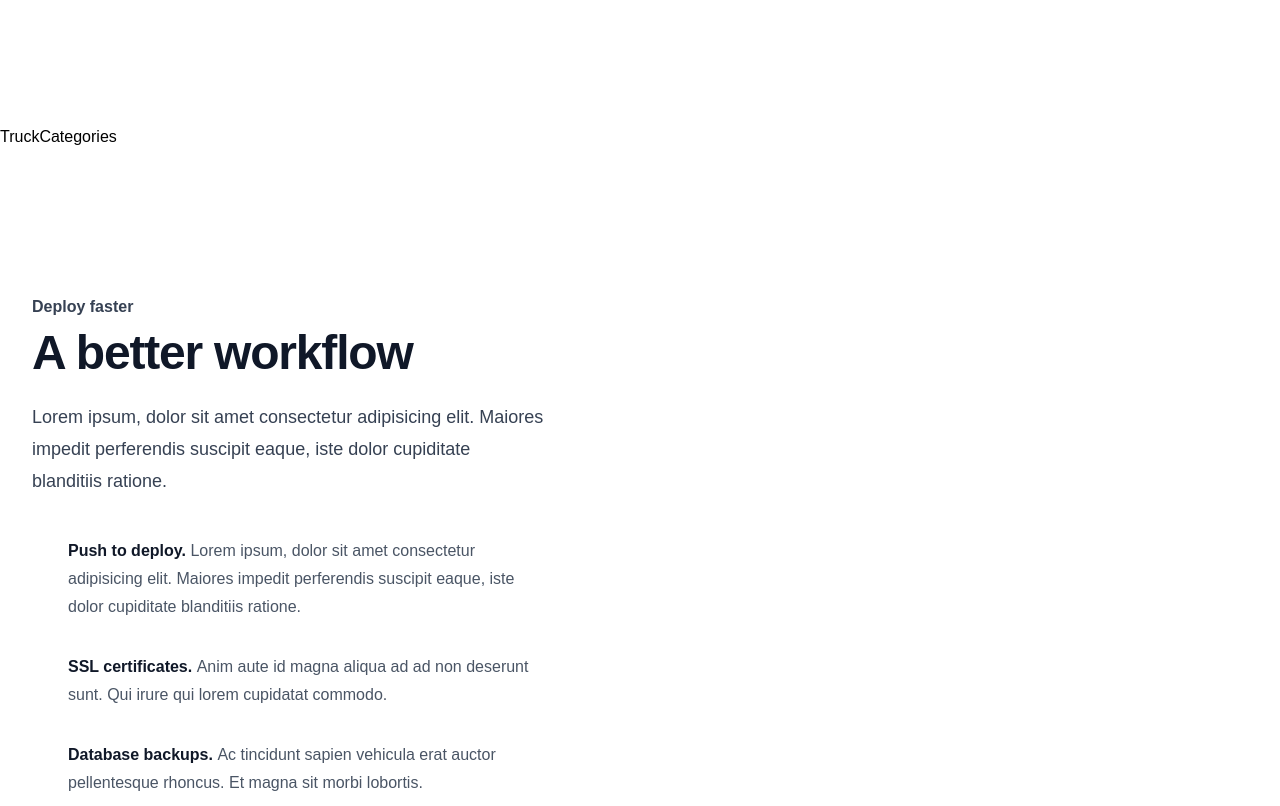
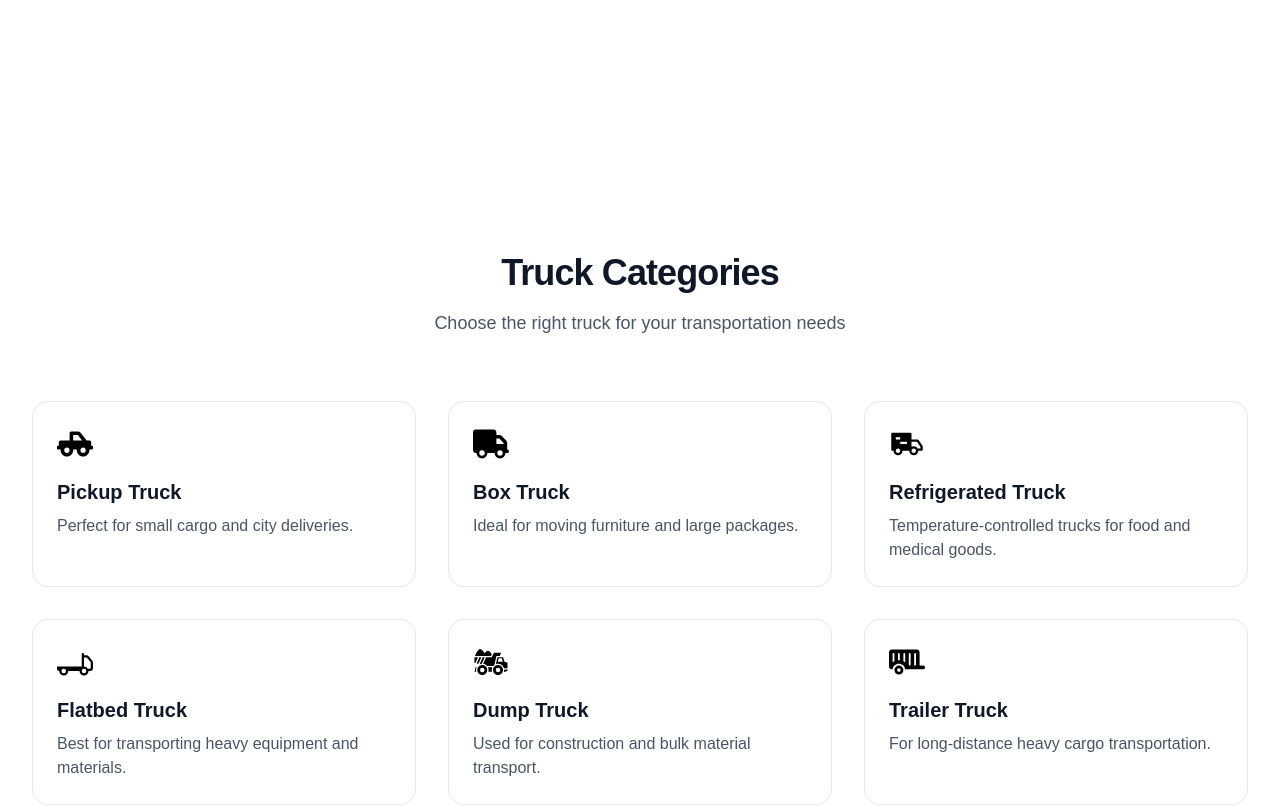
Before and after one commit to genta-bahana-nagari/truckora, a Next.js app: page / in a window 1280 px wide. Shown: the part 1200-2006 px from the top of the page. Built offline with nearby package versions, Linux system fonts and the light colour scheme; no server answers.

Commit message:
feat: category section

```diff
--- a/src/components/sections/home/TruckCategories.tsx
+++ b/src/components/sections/home/TruckCategories.tsx
@@ -1,9 +1,46 @@
-import React from 'react'
+"use client";
+
+import { category } from "@/data/category";
 
 const TruckCategories = () => {
   return (
-    <div>TruckCategories</div>
-  )
-}
+    <section
+      id="truck-categories"
+      className="relative isolate overflow-hidden justify-center bg-white py-24 sm:py-32"
+    >
+      <div className="mx-auto max-w-7xl px-6 lg:px-8">
+        <div className="text-center mb-16">
+          <h2 className="text-3xl font-bold tracking-tight text-gray-900 sm:text-4xl">
+            Truck Categories
+          </h2>
+          <p className="mt-4 text-lg text-gray-600">
+            Choose the right truck for your transportation needs
+          </p>
+        </div>
 
-export default TruckCategories
+        <div className="grid gap-8 sm:grid-cols-2 lg:grid-cols-3">
+          {category.map((item) => {
+            const Icon = item.icon;
+
+            return (
+              <div
+                key={item.name}
+                className="rounded-2xl border border-gray-200 p-6 hover:shadow-lg transition cursor-pointer"
+              >
+                <Icon className="text-4xl text-black mb-4" />
+
+                <h3 className="text-xl font-semibold text-gray-900">
+                  {item.name}
+                </h3>
+
+                <p className="mt-2 text-gray-600">{item.description}</p>
+              </div>
+            );
+          })}
+        </div>
+      </div>
+    </section>
+  );
+};
+
+export default TruckCategories;
--- /dev/null
+++ b/src/data/category.ts
@@ -0,0 +1,39 @@
+import { categoryType } from "@/types/categoryType";
+import { FaTruckPickup } from "react-icons/fa";
+import { FaTruck, FaTrailer } from "react-icons/fa6";
+import { AiFillTruck } from "react-icons/ai";
+import { BsTruckFlatbed } from "react-icons/bs";
+import { GiMineTruck } from "react-icons/gi";
+
+export const category: categoryType[] = [
+  {
+    name: "Pickup Truck",
+    description: "Perfect for small cargo and city deliveries.",
+    icon: FaTruckPickup,
+  },
+  {
+    name: "Box Truck",
+    description: "Ideal for moving furniture and large packages.",
+    icon: FaTruck,
+  },
+  {
+    name: "Refrigerated Truck",
+    description: "Temperature-controlled trucks for food and medical goods.",
+    icon: AiFillTruck,
+  },
+  {
+    name: "Flatbed Truck",
+    description: "Best for transporting heavy equipment and materials.",
+    icon: BsTruckFlatbed,
+  },
+  {
+    name: "Dump Truck",
+    description: "Used for construction and bulk material transport.",
+    icon: GiMineTruck,
+  },
+  {
+    name: "Trailer Truck",
+    description: "For long-distance heavy cargo transportation.",
+    icon: FaTrailer,
+  },
+];
--- /dev/null
+++ b/src/types/categoryType.ts
@@ -0,0 +1,7 @@
+import { IconType } from "react-icons";
+
+export type categoryType = {
+  name: string;
+  description: string;
+  icon: IconType;
+};
```
